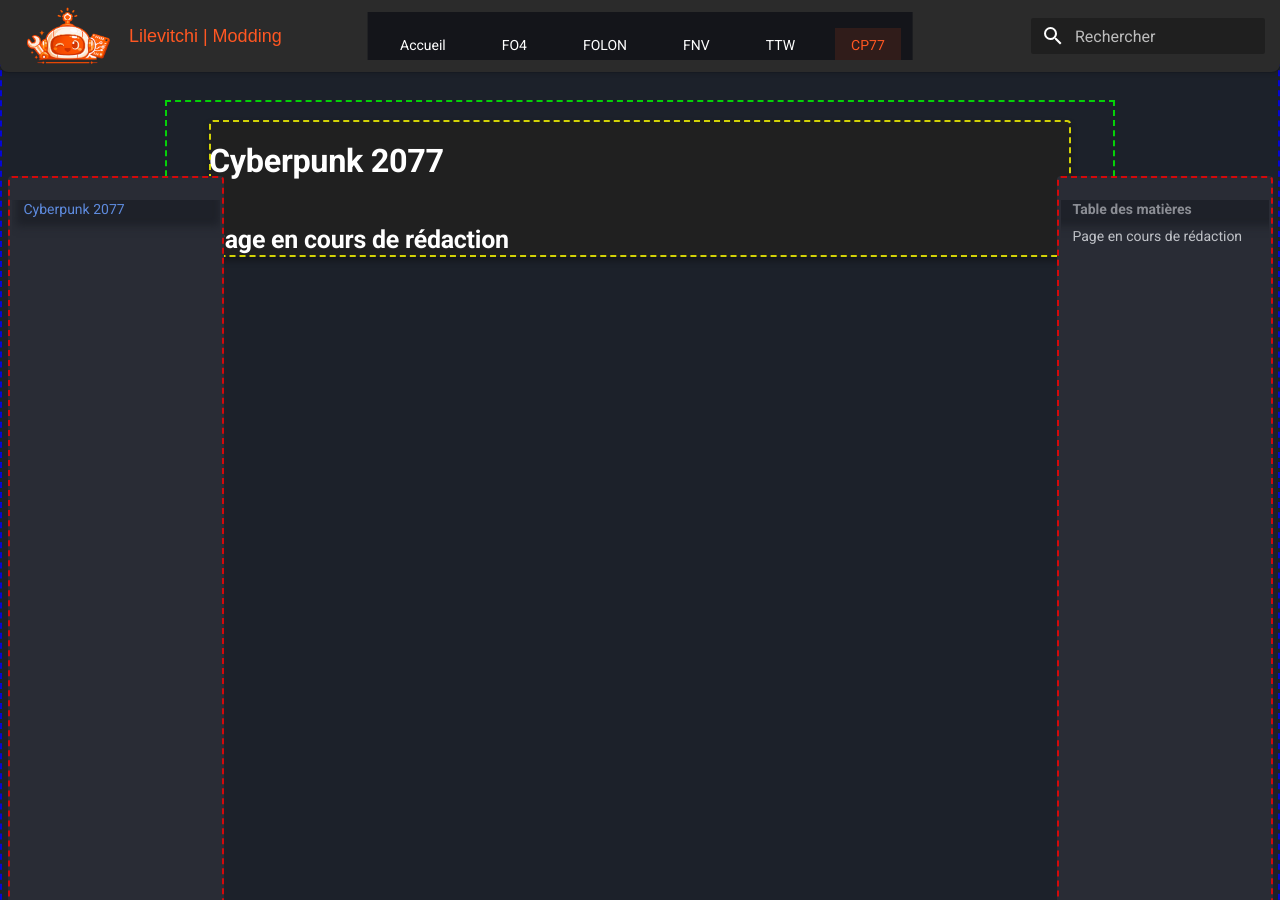
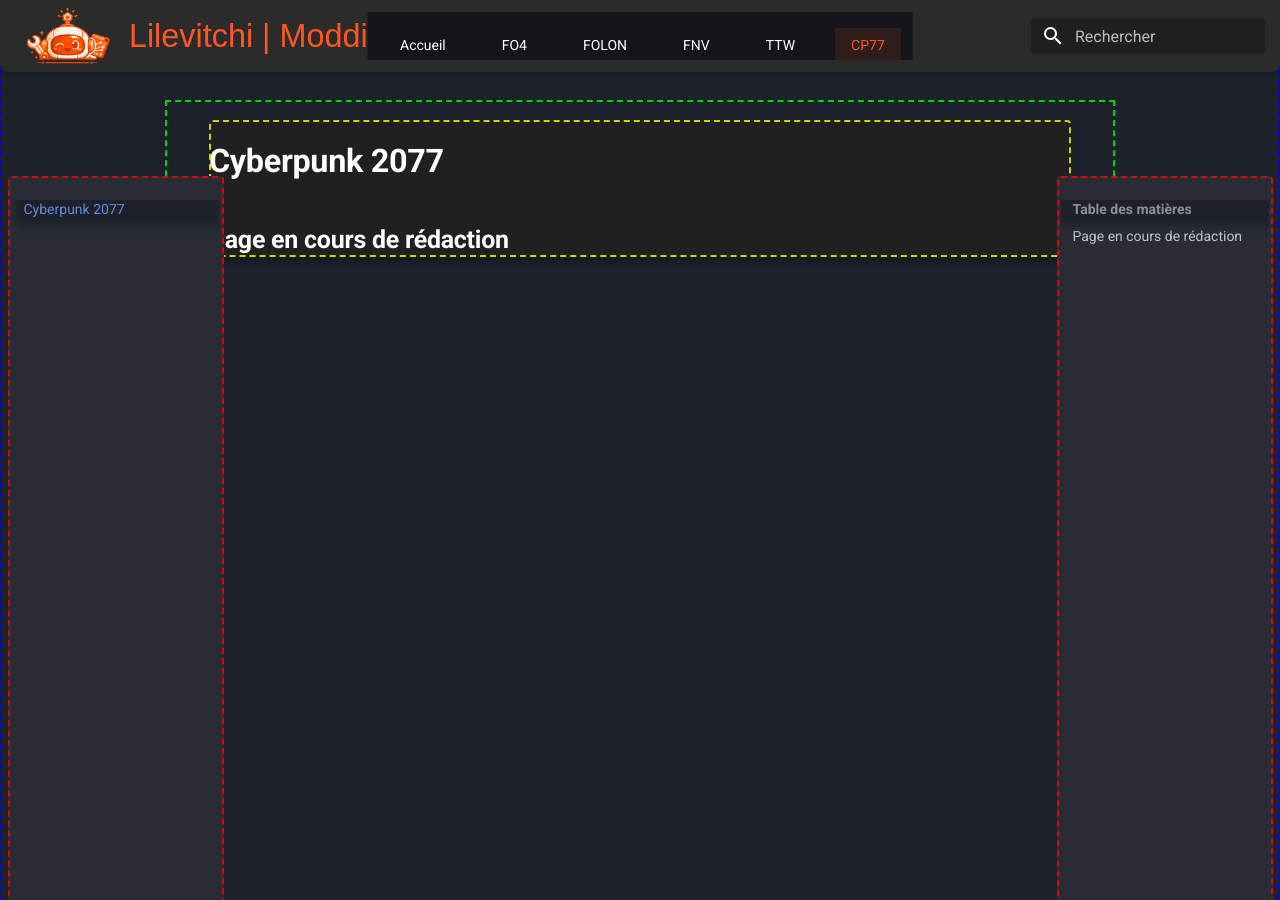
Before and after one commit to Lilevitchi/lilevitchi.github.io, an MkDocs documentation site: the page built from docs/cyberpunk/index.md, in a window 1280 px wide and 900 px high. Built offline with MkDocs 1.6.1 and Material for MkDocs 9.7.7, drawn with Linux system fonts in a browser that asks for light colours.

Commit message:
Update extra.css

```diff
--- a/docs/stylesheets/extra.css
+++ b/docs/stylesheets/extra.css
@@ -186,7 +186,7 @@
 [data-md-color-scheme] .md-header__title .md-ellipsis {
   font-family: Arial, Helvetica, sans-serif;
   color: var(--accent);
-  font-size: var(--font-base-size);
+  font-size: var(--font-h1-size);
   font-weight: normal;
 }
 
```
